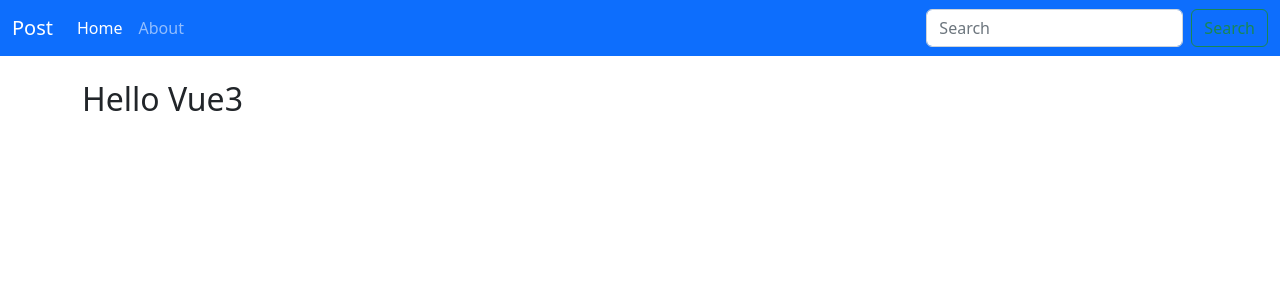
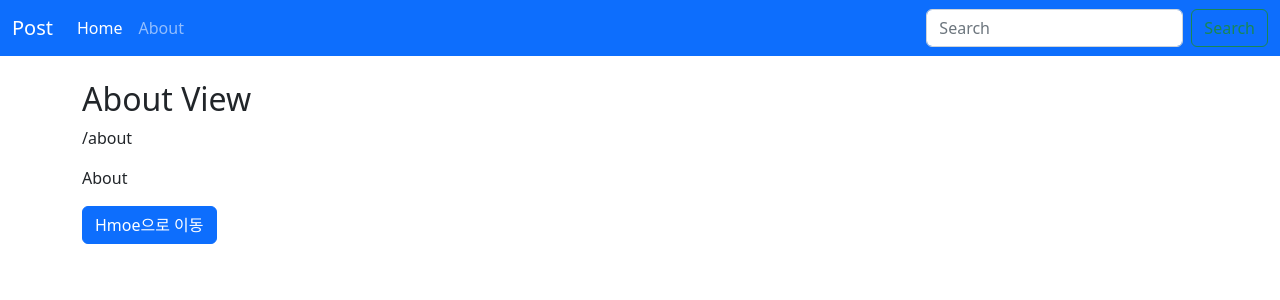
Before and after one commit to SianEl/Basic_vue, a Vue app: page /about in a window 1280 px wide. Shown: the top 300 px of the page. Built offline with nearby package versions, Linux system fonts and the light colour scheme.

Commit message:
vue router

```diff
--- a/package.json
+++ b/package.json
@@ -12,7 +12,8 @@
     "@popperjs/core": "^2.11.6",
     "bootstrap": "^5.2.3",
     "bootstrap-icons": "^1.10.2",
-    "vue": "^3.2.45"
+    "vue": "^3.2.45",
+    "vue-router": "^4.1.6"
   },
   "devDependencies": {
     "@rushstack/eslint-patch": "^1.1.4",
--- a/src/layouts/TheHeader.vue
+++ b/src/layouts/TheHeader.vue
@@ -17,11 +17,17 @@
         <div class="collapse navbar-collapse" id="navbarSupportedContent">
           <ul class="navbar-nav me-auto">
             <li class="nav-item">
-              <a class="nav-link active" aria-current="page" href="#">Home</a>
+              <RouterLink class="nav-link active" to="/">Home</RouterLink>
             </li>
             <li class="nav-item">
-              <a class="nav-link" href="#">About</a>
+              <RouterLink class="nav-link" to="/about">About</RouterLink>
             </li>
+            <!-- <li class="nav-item">
+              <a class="nav-link active" aria-current="page" href="/">A_Home</a>
+            </li>
+            <li class="nav-item">
+              <a class="nav-link" href="/about">A_About</a>
+            </li> -->
           </ul>
           <form class="d-flex" role="search">
             <input
--- a/src/layouts/TheView.vue
+++ b/src/layouts/TheView.vue
@@ -1,7 +1,13 @@
 <template>
-  <div class="container py-4">
-    <h2>Hello Vue3</h2>
-  </div>
+  <!--
+    / -> HomeView.vue
+    /about -> AboutView.vue
+  -->
+  <main>
+    <div class="container py-4">
+      <RouterView></RouterView>
+    </div>
+  </main>
 </template>
 
 <script setup></script>
--- a/src/main.js
+++ b/src/main.js
@@ -4,8 +4,9 @@
 import App from './App.vue';
 import './assets/main.css';
 // import AppCard from '@/components/lectures/17/AppCard.vue';
+import router from './router';
 
-const app = createApp(App);
+const app = createApp(App).use(router);
 
 // app.component('AppCard', AppCard);
 app.provide('app-message', 'app meesage 입니다.');
--- /dev/null
+++ b/src/router/index.js
@@ -0,0 +1,24 @@
+import { createRouter, createWebHistory } from 'vue-router';
+
+import HomeView from '@/views/HomeView.vue';
+import AboutView from '@/views/AboutView.vue';
+
+const routes = [
+  {
+    path: '/',
+    name: 'Home',
+    component: HomeView,
+  },
+  {
+    path: '/about',
+    name: 'About',
+    component: AboutView,
+  },
+];
+
+const router = createRouter({
+  history: createWebHistory('/'),
+  routes,
+});
+
+export default router;
--- /dev/null
+++ b/src/views/AboutView.vue
@@ -0,0 +1,18 @@
+<template>
+  <div>
+    <h2>About View</h2>
+    <p>{{ $route.path }}</p>
+    <p>{{ $route.name }}</p>
+    <button class="btn btn-primary" @click="$router.push('/')">
+      Hmoe으로 이동
+    </button>
+  </div>
+</template>
+
+<script setup>
+import { useRoute } from 'vue-router';
+const route = useRoute();
+console.log('route.path: ', route.path);
+</script>
+
+<style lang="scss" scoped></style>
--- /dev/null
+++ b/src/views/HomeView.vue
@@ -0,0 +1,22 @@
+<template>
+  <div>
+    <h2>Home View</h2>
+    <p>{{ $route.path }}</p>
+    <p>{{ $route.name }}</p>
+    <button class="btn btn-primary" @click="goAboutPage">About으로 이동</button>
+  </div>
+</template>
+
+<script setup>
+import { useRoute, useRouter } from 'vue-router';
+
+const route = useRoute();
+console.log('route.path: ', route.path);
+
+const router = useRouter();
+const goAboutPage = () => {
+  router.push('/about');
+};
+</script>
+
+<style lang="scss" scoped></style>
```
Also changed, not shown: 1 other file (tests, documents, lock files or other folders).
